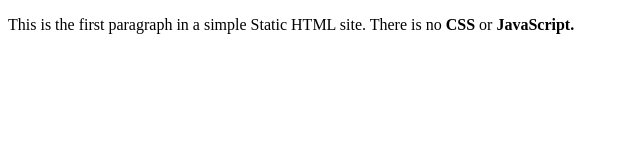
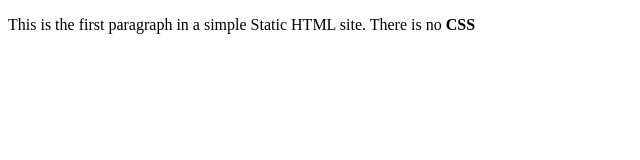
Before and after one commit to DoaaShehata/static, a plain HTML site: page index.html in a window 1280 px wide. Shown: the whole page, without its empty margins (0-640 px from the left). Drawn offline with Linux system fonts and the light colour scheme.

Commit message:
Update index.html

```diff
--- a/index.html
+++ b/index.html
@@ -4,6 +4,6 @@
     <title>Static HTML Site</title>
   </head>
   <body>
-    <p>This is the first paragraph in a simple Static HTML site. There is no <strong>CSS</strong> or <strong>JavaScript</script>.</p>
+    <p>This is the first paragraph in a simple Static HTML site. There is no <strong>CSS</strong></p>
   </body>
 </html>
```
